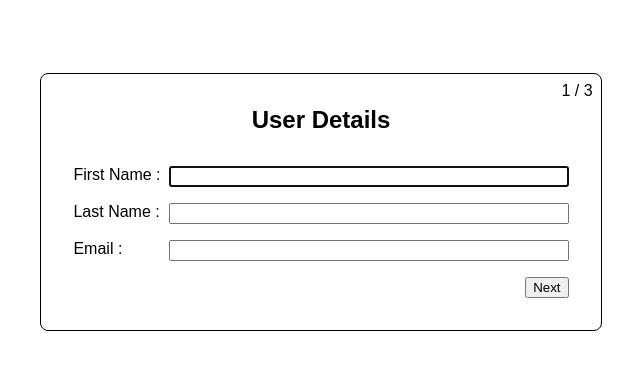
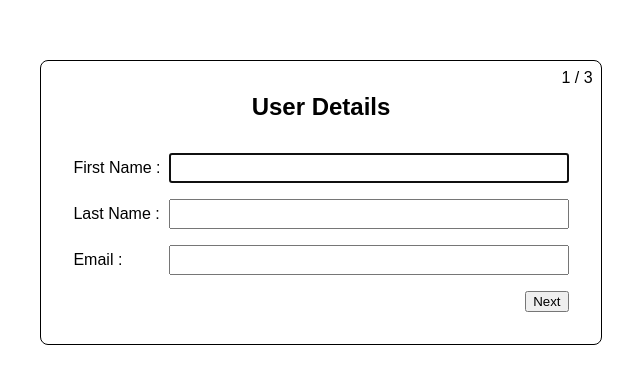
Before and after one commit to JohnMwendwa/multi-step-form, a React (Create React App) app: page / in a window 1280 px wide. Shown: the part 206-590 px from the top of the page, without its empty margins (319-959 px from the left). Built offline with nearby package versions, Linux system fonts and the light colour scheme.

Commit message:
style the inputs

```diff
--- a/src/components/FormWrapper.tsx
+++ b/src/components/FormWrapper.tsx
@@ -14,7 +14,13 @@ const Wrapper = styled.div`
   display: grid;
   gap: 1rem 0.5rem;
   justify-content: flex-start;
+  align-items: center;
   grid-template-columns: auto minmax(auto, 400px);
+
+  input {
+    padding: 3px 10px;
+    line-height: 1.25rem;
+  }
 `;
 
 export default function FormWrapper({ title, children }: FormWrapperProps) {
```
